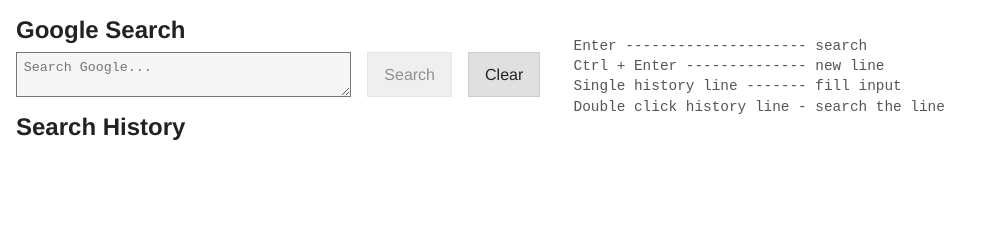
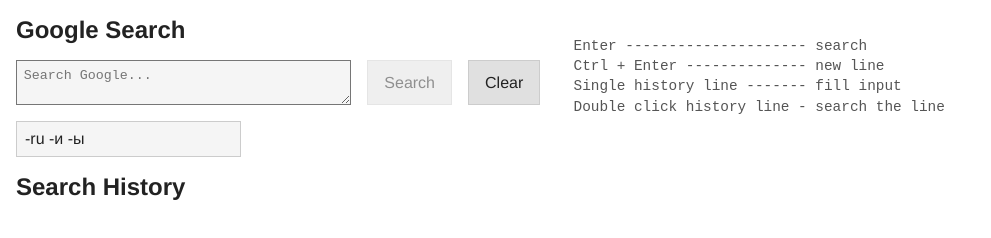
Before and after one commit to Sany18/search-home-page, a plain HTML site: page index.html in a window 1280 px wide. Shown: the whole page, without its empty margins (0-991 px from the left). Drawn offline with Linux system fonts and the light colour scheme.

Commit message:
Add custom rules field

```diff
--- a/index.html
+++ b/index.html
@@ -53,8 +53,8 @@
 
 <body>
   <div class="flex column gap-1 h-100">
-    <div class="flex column">
-      <h2 class="pb-05">Google Search</h2>
+    <div class="flex column gap-1">
+      <h2>Google Search</h2>
 
       <form
         id="google-search-form"
@@ -78,6 +78,15 @@
           <button class="clear-input" type="button">Clear</button>
         </div>
       </form>
+
+      <div class="flex">
+        <input
+          type="text"
+          name="exclude-rules"
+          id="exclude-rules"
+          placeholder="e.g. -ru, -и"
+          title="Enter exclusion rules, separated by commas">
+      </div>
     </div>
 
     <div class="history">
--- a/scripts.js
+++ b/scripts.js
@@ -1,7 +1,15 @@
 const HISTORY_KEY = 'searchHistory';
+const EXCLUDE_RULES_KEY = 'excludeRules';
+const DEFAULT_EXCLUDE_RULES = '-ru -и -ы';
 const MAX_HISTORY = 100;
 
 document.addEventListener('DOMContentLoaded', function () {
+  const excludeRulesInput = document.getElementById('exclude-rules');
+  excludeRulesInput.value = localStorage.getItem(EXCLUDE_RULES_KEY) || DEFAULT_EXCLUDE_RULES;
+  excludeRulesInput.addEventListener('input', function () {
+    localStorage.setItem(EXCLUDE_RULES_KEY, excludeRulesInput.value);
+  });
+
   // Enable/disable search button based on textarea value
   const searchButton = document.querySelector('.search-button');
   const searchQuery = document.querySelector('.search-query');
@@ -10,6 +18,7 @@
   }
   updateSearchButtonState();
   searchQuery.addEventListener('input', updateSearchButtonState);
+
   // Search history logic
   function getHistory() {
     return JSON.parse(localStorage.getItem(HISTORY_KEY) || '[]');
@@ -84,11 +93,12 @@
   document.querySelector('.search-button').addEventListener('click', (e) => {
     e.preventDefault();
     const queryInput = document.querySelector('.search-query');
+    const excludeRulesInput = document.getElementById('exclude-rules').value.replace(/ /g, '+');
     const query = queryInput.value;
     addToHistory(query);
     const udm = document.getElementById('udm-param').value;
     // Build the Google search URL with extra params
-    const searchUrl = `https://www.google.com/search?q=${encodeURIComponent(query)}+-и+-ru&udm=${encodeURIComponent(udm)}`;
+    const searchUrl = `https://www.google.com/search?q=${encodeURIComponent(query)}+${excludeRulesInput}&udm=${encodeURIComponent(udm)}`;
     window.open(searchUrl, '_blank');
     queryInput.value = '';
     updateSearchButtonState();
```
